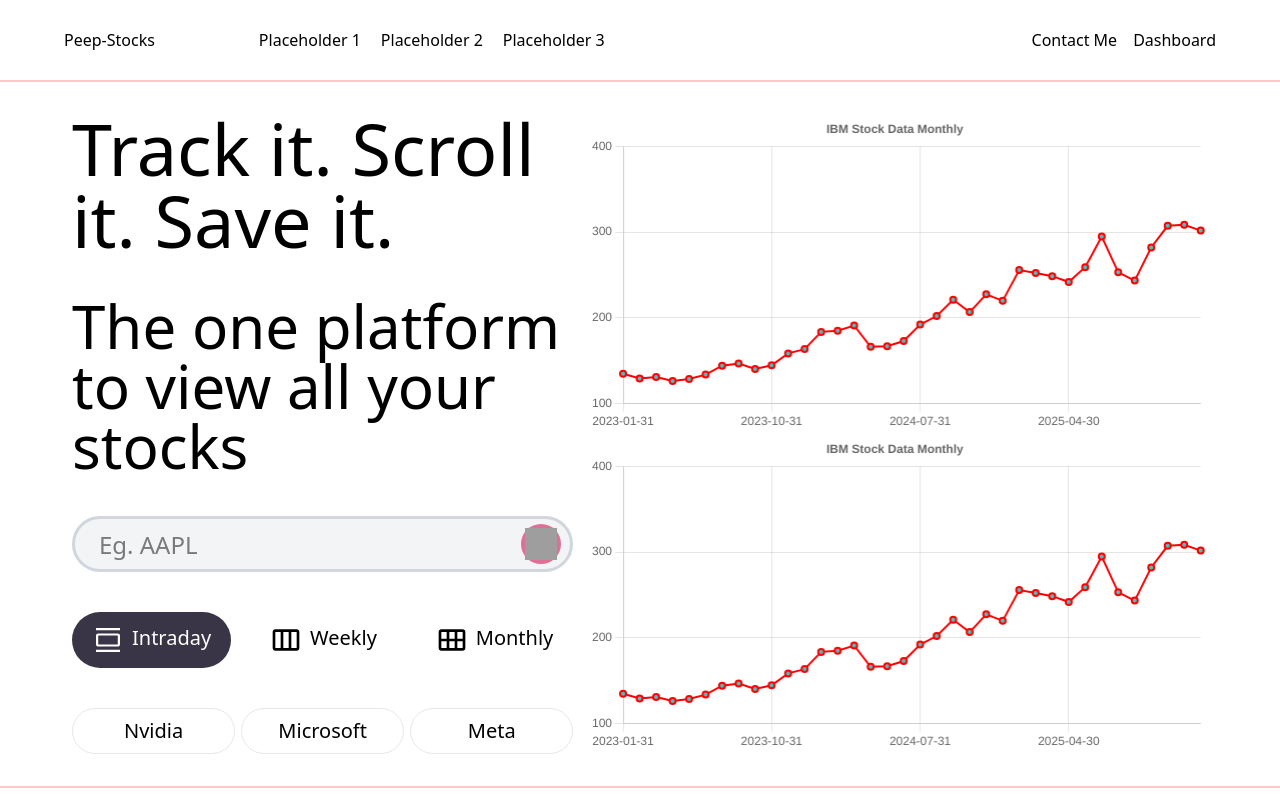
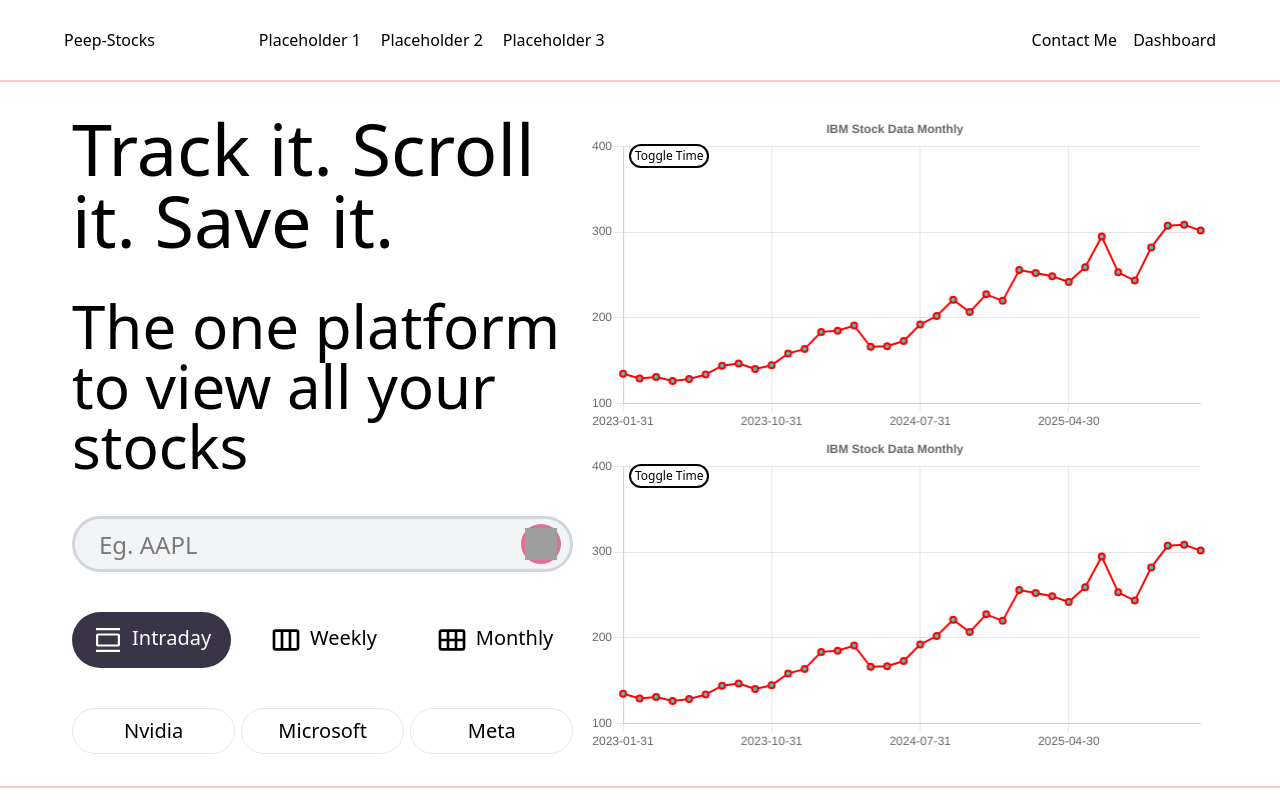
Before and after one commit to ranjanaditya452/Peep_Stocks, a React (Vite) app in the folder client/: page / in a window 1280 px wide. Built offline with nearby package versions, Linux system fonts and the light colour scheme; grey boxes are pictures that could not be loaded.

Commit message:
Button styling for toggling chart time frames

```diff
--- a/client/src/components/TitleAreaR.jsx
+++ b/client/src/components/TitleAreaR.jsx
@@ -20,12 +20,13 @@ const TitleAreaR = () => {
   }
   return (
     <div className='w-full h-full'>
-    <div className=''><ChartData datastate={dataState}/>
-     <button onClick={toggleData} className='bg-amber-500 h-10 w-25 mt-2 hover:cursor-pointer rounded-full absolute top-1 left-12'>Toggle Time</button>
+    <div className='relative'>
+      <ChartData datastate={dataState}/>
+      <button onClick={toggleData} className='hover:bg-[#efefef] bg-white border-2 border-black text-xs h-6 w-20 hover:cursor-pointer rounded-full absolute top-8 left-12'>Toggle Time</button>
     </div>
-    <div>
+    <div className='relative'>
       <ChartData datastate={dataState}/>
-     <button onClick={toggleData} className='bg-amber-500 h-10 w-25 mt-2 hover:cursor-pointer rounded-full absolute top-1 left-12'>Toggle Time</button>
+      <button onClick={toggleData} className='hover:bg-[#efefef] bg-white border-2 border-black text-xs h-6 w-20 hover:cursor-pointer rounded-full absolute top-8 left-12'>Toggle Time</button>
     </div>
 
    </div>
```
